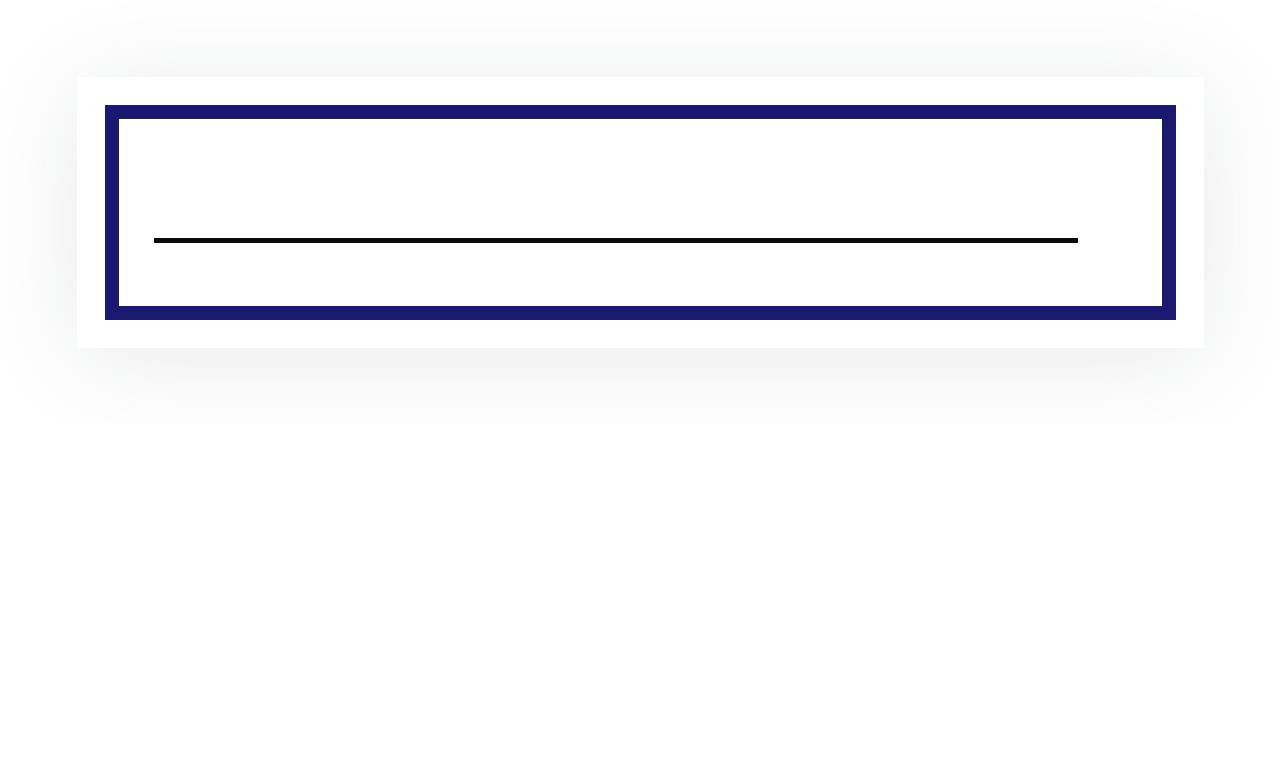
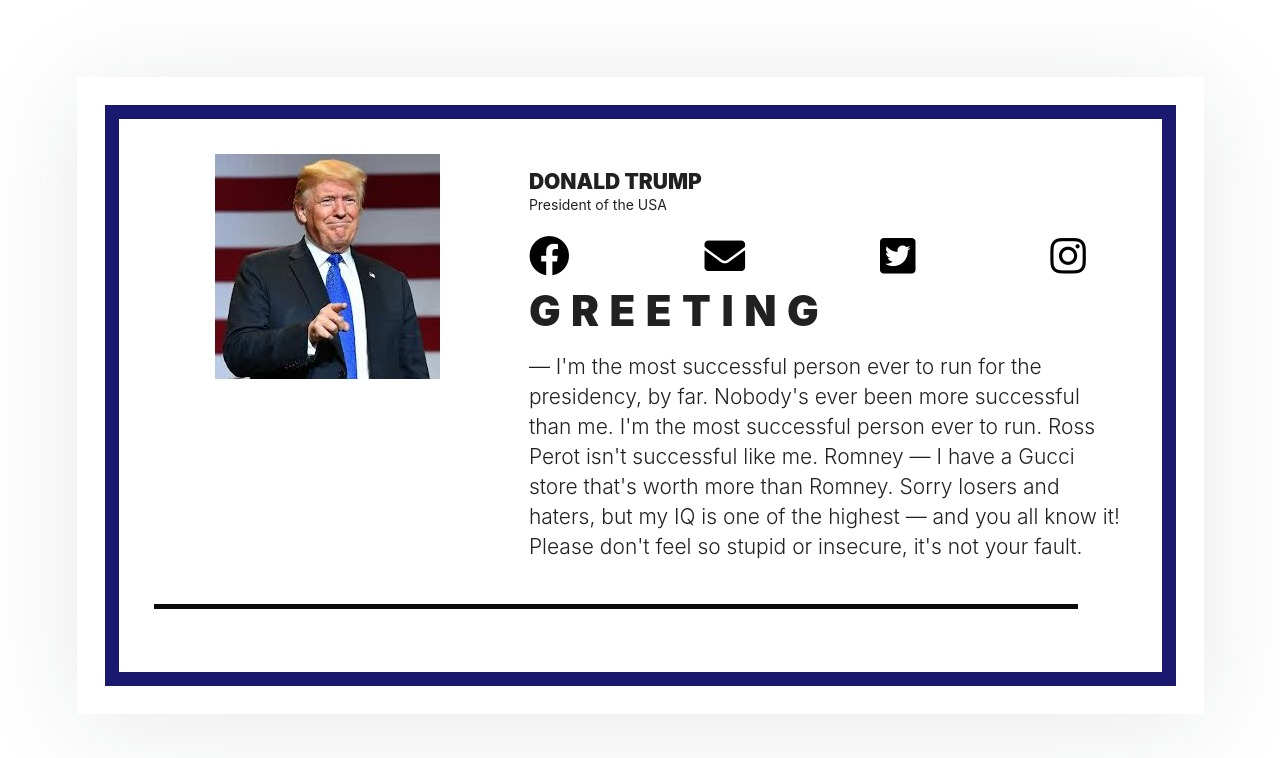
Before and after one commit to vladyslavmaistruk/homepage, a plain HTML site: page index.html in a window 1280 px wide. Drawn offline with Linux system fonts and the light colour scheme.

Commit message:
Primary content

```diff
--- a/index.html
+++ b/index.html
@@ -12,7 +12,6 @@
     <meta name="robots" content="index,follow">
     <meta name="subject" content="This is a résumé.">
     <title>Résumé</title>
-    <!--<link rel="stylesheet" href="https://volodymyrkushnir.com/assets/stylesheets/base.css">-->
     <link rel="stylesheet" href="css/base.css">
     <link rel="stylesheet" href="https://use.fontawesome.com/releases/v5.8.2/css/all.css"
           integrity="sha384-oS3vJWv+0UjzBfQzYUhtDYW+Pj2yciDJxpsK1OYPAYjqT085Qq/1cq5FLXAZQ7Ay"
@@ -24,19 +23,52 @@
       <div class="page" style="border-color: midnightblue;">
         <div class="stackable grid">
           <div class="row">
-            <div class="three wide center aligned column">
-              <!-- Avatar -->
+            <div class="six wide center aligned column">
+              <div class="avatar-wrapper">
+                <img src="img/Donald.png" alt="Avatar">
+              </div>
             </div>
-            <div class="thirteen wide column">
+            <div class="ten wide column">
               <div class="stackable grid">
                 <div class="sixteen wide column">
-                  <!-- Name, job, contacts -->
+                  <h1 class="name">Donald Trump</h1>
+                  <div class="job">President of the USA</div>
+                  <ul class="contacts">
+                    <li>
+                      <a href="https://www.fb.com/DonaldTrump" rel="author" class="facebook">
+                        <i class="icon fab fa-facebook "></i>
+                      </a>
+                    </li>
+                    <li>
+                      <a href="realDonaldTrump@whitehouse.gov" rel="author" class="mail">
+                        <i class="icon fas fa-envelope"></i>
+                      </a>
+                    </li>
+                    <li>
+                      <a href="https://twitter.com/realDonaldTrump" rel="author" class="twitter">
+                        <i class="icon fab fa-twitter-square"></i>
+                      </a>
+                    </li>
+                    <li>
+                      <a href="https://www.instagram.com/realDonaldTrump" rel="author" class="instagram">
+                        <i class="icon fab fa-instagram"></i>
+                      </a>
+                    </li>
+                  </ul>
                 </div>
                 <div class="sixteen wide mobile only column">
                   <div class="divider"></div>
                 </div>
                 <div class="sixteen wide column">
-                  <!-- Intro -->
+                  <h2>Greeting</h2>
+                  <p>
+                    &mdash; I'm the most successful person ever to run for the presidency,
+                    by far. Nobody's ever been more successful than me.
+                    I'm the most successful person ever to run. Ross Perot isn't successful like me.
+                    Romney ― I have a Gucci store that's worth more than Romney.
+                    Sorry losers and haters, but my IQ is one of the highest ― and you all know it!
+                    Please don't feel so stupid or insecure, it's not your fault.
+                  </p>
                 </div>
               </div>
             </div>
```
